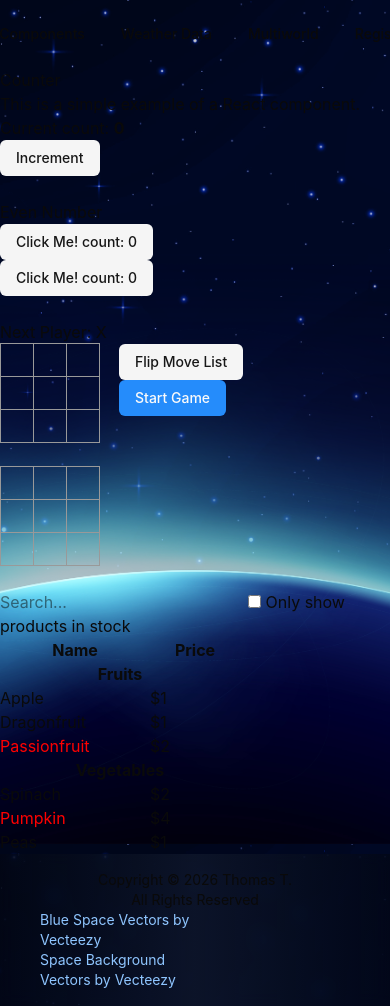
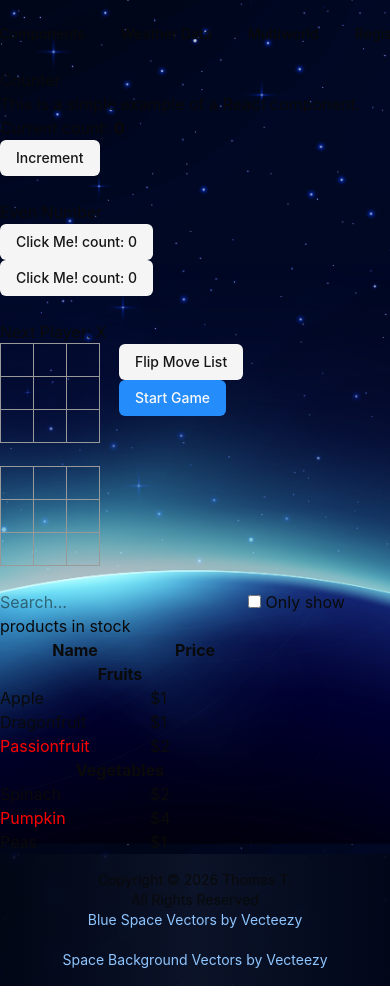
Before and after one commit to Spiffy07/AnotherTwitchApp, a React app in the folder ClientApp/: page /mycomponents in a window 390 px wide. Built offline with nearby package versions, Linux system fonts and the light colour scheme; a web font is replaced by a local one.

Commit message:
Refactor Footer, ProjectsSection, and SkillsSection components for improved layout and styling; update output.css with new utility classes for responsive design

```diff
--- a/ClientApp/src/components/Footer.jsx
+++ b/ClientApp/src/components/Footer.jsx
@@ -12,7 +12,7 @@ export default function Footer() {
       <p>Copyright © 2026 Thomas T.</p>
       <p>All Rights Reserved</p>
       <div className="grid grid-cols-2">
-        <div className="col-span-1 text-left ml-10 text-sm text-blue-300">
+        <div className="col-span-2 md:col-span-1 text-center md:text-left md:ml-10 text-sm text-blue-300">
           <Link
             to="https://www.vecteezy.com/free-vector/blue-space"
             target="_blank"
@@ -21,6 +21,7 @@ export default function Footer() {
           >
             Blue Space Vectors by Vecteezy
           </Link>
+          <br />
           <br />
           <Link
             to="https://www.vecteezy.com/free-vector/space-background"
--- a/ClientApp/src/components/ProjectsSection.jsx
+++ b/ClientApp/src/components/ProjectsSection.jsx
@@ -49,7 +49,7 @@ export default forwardRef(function ProjectsSection(props, ref) {
         <div
           ref={ref}
           dataid={projOneId}
-          className={`text-xl m-4 transition duration-500 ${projOneIsVisible ? "opacity-100" : "opacity-0 -translate-x-10"}`}
+          className={`text-base md:text-xl md:m-4 transition duration-500 ${projOneIsVisible ? "opacity-100" : "opacity-0 -translate-x-10"}`}
         >
           <h3 className="text-center text-3xl">Twitch WebApp</h3>
           <br/>
@@ -95,7 +95,7 @@ export default forwardRef(function ProjectsSection(props, ref) {
         <div
           ref={ref}
           dataid={projTwoId}
-          className={`text-xl m-4 transition duration-500 ${projTwoIsVisible ? "opacity-100" : "opacity-0 translate-x-10"}`}
+          className={`text-base md:text-xl md:m-4 transition duration-500 ${projTwoIsVisible ? "opacity-100" : "opacity-0 translate-x-10"}`}
         >
           <h3 className="text-center text-3xl font-sans">
             Interactive Twitch Bot "BrokeBot"
@@ -123,7 +123,7 @@ export default forwardRef(function ProjectsSection(props, ref) {
         <div
           ref={ref}
           dataid={projThreeId}
-          className={`text-xl m-4 transition duration-500 ${projThreeIsVisible ? "opacity-100" : "opacity-0 -translate-x-10"}`}
+          className={`text-base md:text-xl md:m-4 transition duration-500 ${projThreeIsVisible ? "opacity-100" : "opacity-0 -translate-x-10"}`}
         >
           <h3 className="text-center text-3xl font-sans">Unreal Engine 5 Castle</h3>
           <br/>
--- a/ClientApp/src/components/SkillsSection.jsx
+++ b/ClientApp/src/components/SkillsSection.jsx
@@ -43,7 +43,7 @@ export default forwardRef(function SkillsSection(props, ref) {
         className={`group col-span-2 transition duration-500 md:delay-200 ${detailIsVisible ? "opacity-100" : "opacity-0 -translate-x-10 md:-translate-x-80"}`}
       >
         <Card className={`group col-span-2 ${cardStyle} md:min-h-60`}>
-          <div className={`mx-5 text-xl ${cardChildrenHover}`}>
+          <div className={`text-base mx-5 md:text-xl ${cardChildrenHover}`}>
             <p>
               My primary project focus is developing this full-stack webapp for a better
               Twitch experience.
--- a/ClientApp/src/output.css
+++ b/ClientApp/src/output.css
@@ -2610,11 +2610,21 @@
       position: absolute;
     }
   }
+  .md\:col-span-1 {
+    @media (width >= 48rem) {
+      grid-column: span 1 / span 1;
+    }
+  }
   .md\:m-4 {
     @media (width >= 48rem) {
       margin: calc(var(--spacing) * 4);
     }
   }
+  .md\:mx-5 {
+    @media (width >= 48rem) {
+      margin-inline: calc(var(--spacing) * 5);
+    }
+  }
   .md\:mx-auto {
     @media (width >= 48rem) {
       margin-inline: auto;
@@ -2623,6 +2633,11 @@
   .md\:mb-0 {
     @media (width >= 48rem) {
       margin-bottom: calc(var(--spacing) * 0);
+    }
+  }
+  .md\:ml-10 {
+    @media (width >= 48rem) {
+      margin-left: calc(var(--spacing) * 10);
     }
   }
   .md\:block {
@@ -2782,6 +2797,12 @@
     @media (width >= 48rem) {
       font-size: var(--text-sm);
       line-height: var(--tw-leading, var(--text-sm--line-height));
+    }
+  }
+  .md\:text-xl {
+    @media (width >= 48rem) {
+      font-size: var(--text-xl);
+      line-height: var(--tw-leading, var(--text-xl--line-height));
     }
   }
   .md\:delay-200 {
```
